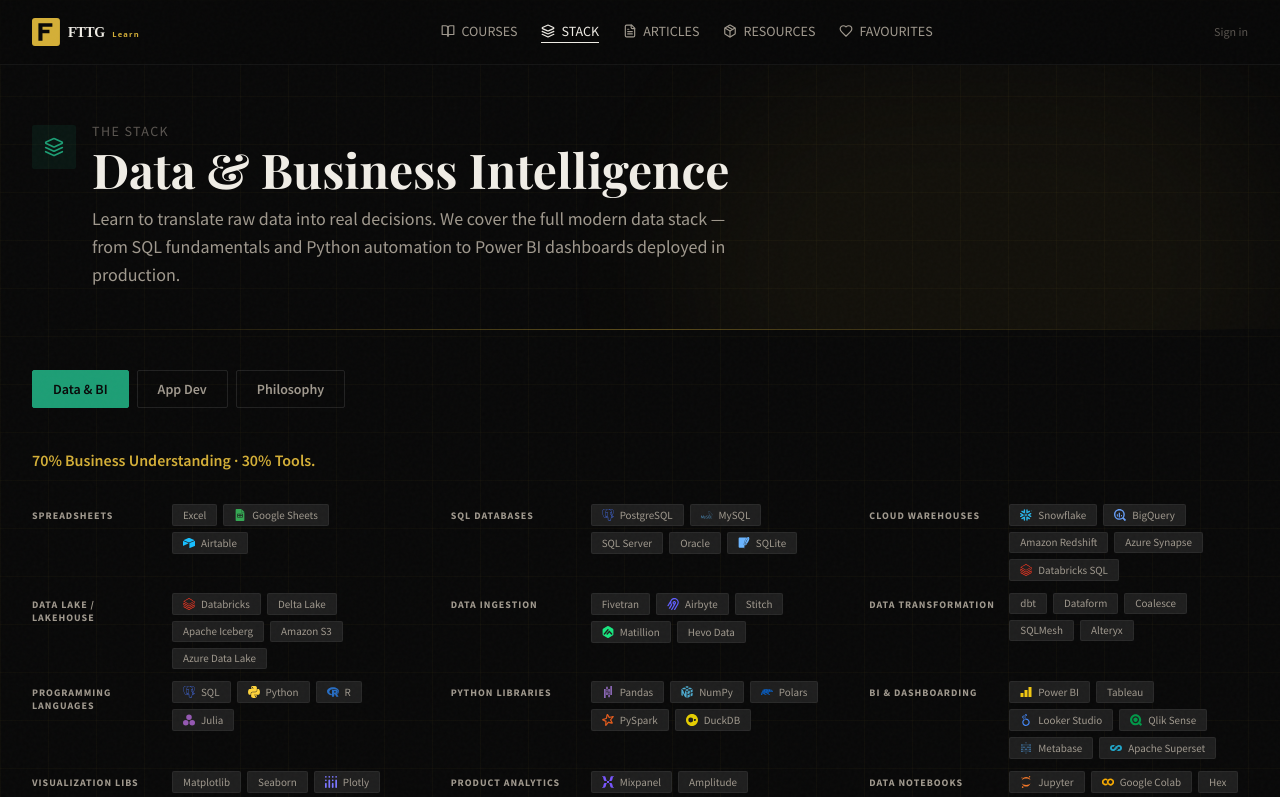
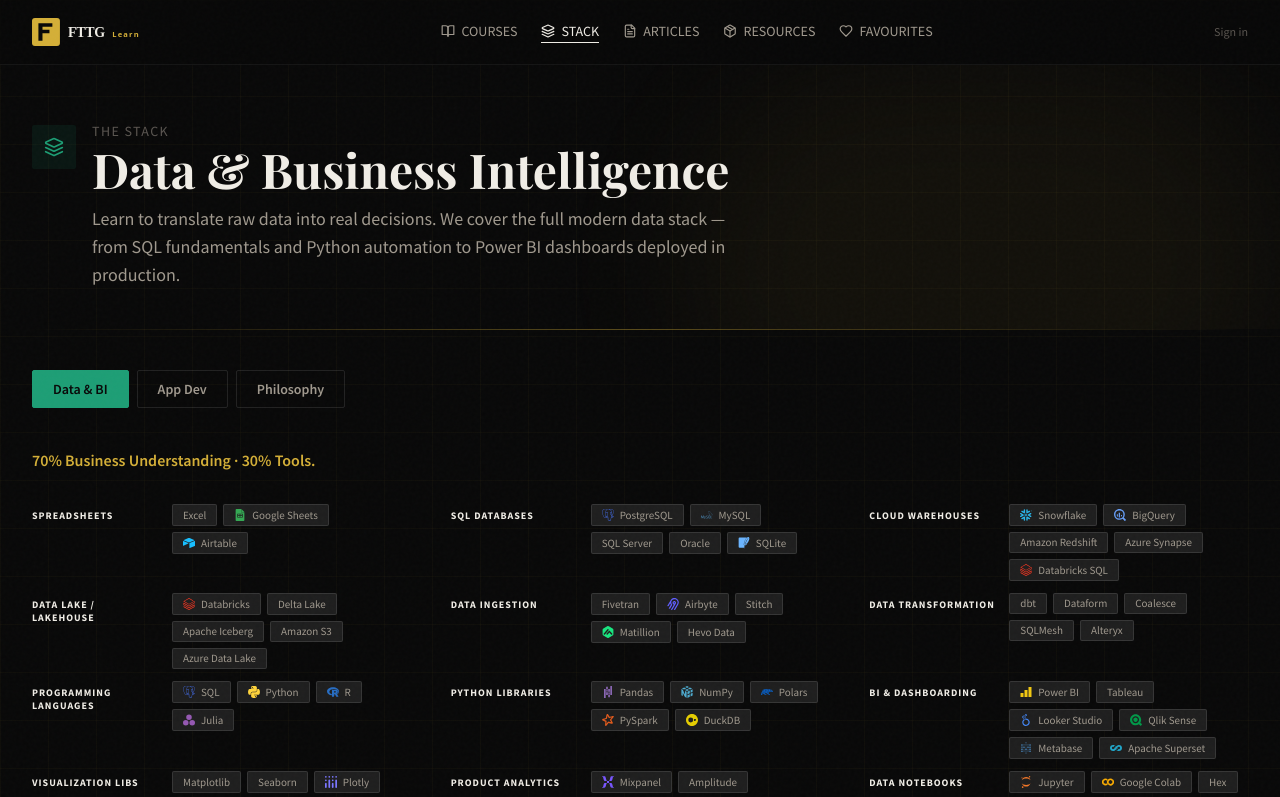
Before and after one commit to femithetechguy/learn.fttgsolutions, a Next.js app: page /stack in a window 1280 px wide. Shown: the top 797 px of the page. Built offline with nearby package versions, Linux system fonts and the light colour scheme; a web font is replaced by a local one.

Commit message:
fix: improve StackGrid contrast — brighter category labels and chip borders

```diff
--- a/src/components/StackGrid.tsx
+++ b/src/components/StackGrid.tsx
@@ -7,7 +7,7 @@
   const path = (slug ? SI_MAP[slug]?.path : undefined) ?? (slug ? CUSTOM_MAP[slug] : undefined)
 
   return (
-    <span className="group inline-flex items-center gap-1.5 px-2.5 py-1 bg-bg-elevated border border-white/5 rounded-sm cursor-default transition-all duration-200 hover:-translate-y-0.5 hover:border-white/15 hover:bg-white/5">
+    <span className="group inline-flex items-center gap-1.5 px-2.5 py-1 bg-bg-elevated border border-white/10 rounded-sm cursor-default transition-all duration-200 hover:-translate-y-0.5 hover:border-white/25 hover:bg-white/5">
       {path && (
         <svg
           role="img"
@@ -42,7 +42,7 @@
     <div className={`grid ${colClass} gap-x-10 gap-y-3`}>
       {categories.map(row => (
         <div key={row.category} className="flex items-start gap-2 sm:gap-3">
-          <span className="font-sans text-[10px] font-bold tracking-widest text-text-secondary uppercase w-24 sm:w-32 shrink-0 pt-1.5 leading-tight">
+          <span className="font-sans text-[10px] font-bold tracking-widest text-text-primary uppercase w-24 sm:w-32 shrink-0 pt-1.5 leading-tight">
             {row.category}
           </span>
           <div className="flex flex-wrap gap-1.5">
```
